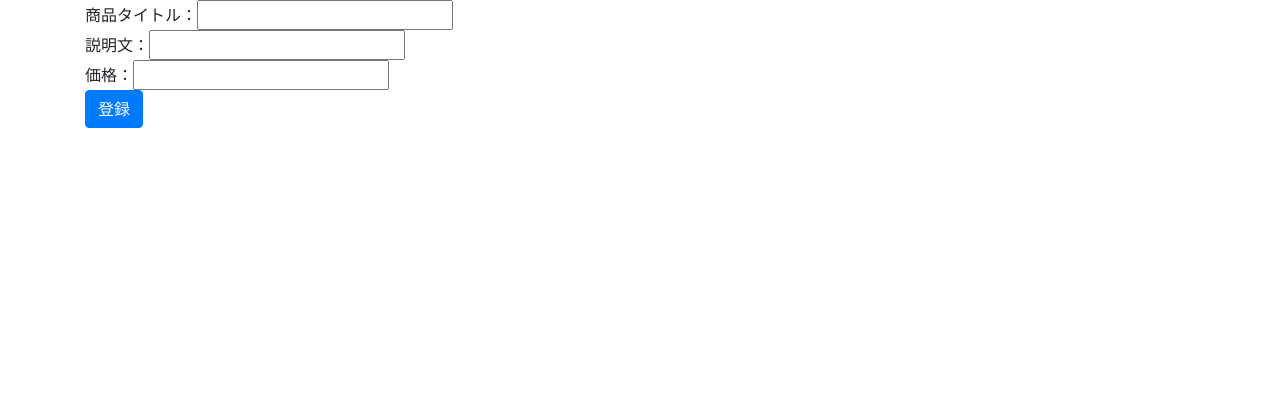
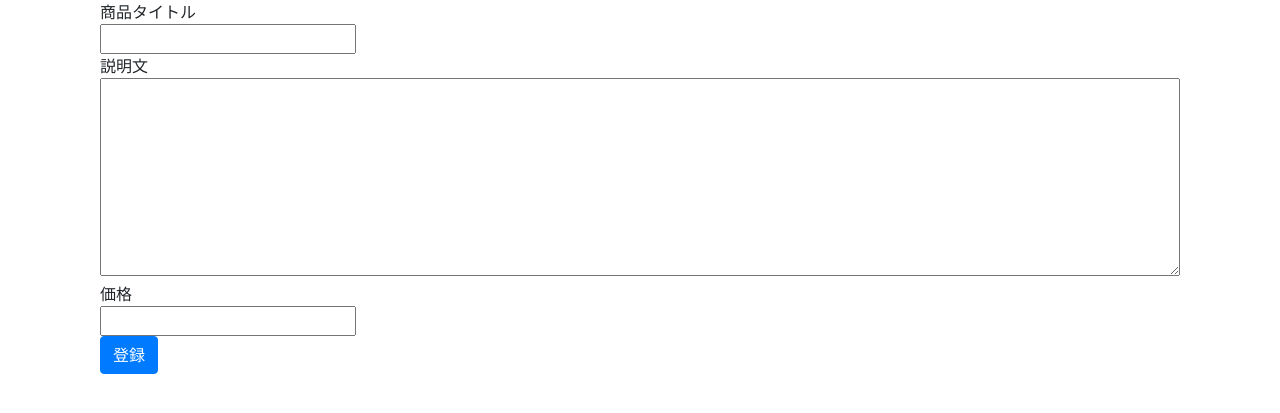
Before and after one commit to kazy21/teamLab_API, a PHP site: page /addItems.php in a window 1280 px wide. Shown: the top 413 px of the page. Run offline with PHP 8.4, Linux system fonts and the light colour scheme.

Commit message:
fix form

```diff
--- a/addItems.php
+++ b/addItems.php
@@ -5,11 +5,21 @@
 
 <div class="container">
   <div class="row">
-    <form action="/php/components/addMysql.php" method="GET">
-      <div class="col-12">商品タイトル：<input type="text" name="name" /></div>
-      <div class="col-12">説明文：<input type="text" name="description" /></div>
-      <div class="col-12">価格：<input type="text" name="price" /></div>
-      <div class="col-12"><input class="btn btn-primary" type="submit" value="登録" /></div>
+    <form action="/php/components/addMysql.php" method="GET" class="col-12">
+      <div class="col-12">
+        商品タイトル<br>
+        <input type="text" name="name" />
+      </div>
+      <div class="col-12">
+        説明文<br>
+        <textarea name="description" rows="8" cols="80" class="input-description"></textarea>
+      </div>
+      <div class="col-12">価格<br>
+        <input type="text" name="price" />
+      </div>
+      <div class="col-12">
+        <input class="btn btn-primary" type="submit" value="登録" />
+      </div>
     </form>
   </div>
 </div>
--- a/css/common.css
+++ b/css/common.css
@@ -13,3 +13,7 @@
 .product-info .price {
   font-size: 1.2em;
 }
+
+.input-description {
+  width: 100%;
+}
--- a/deleteItems.php
+++ b/deleteItems.php
@@ -10,7 +10,7 @@ $stmt = $db->query($sql);
 
 <div class="container">
   <div class="row">
-    削除したい項目を選択してください。
+    <span class="col-12">削除したい項目を選択してください。</span>
 <?php
 foreach ($stmt as $row) {
   print<<<EOT
--- a/selectChangeItems.php
+++ b/selectChangeItems.php
@@ -10,7 +10,7 @@ $stmt = $db->query($sql);
 
 <div class="container">
   <div class="row">
-    変更を行いたい項目を選択してください。
+    <span class="col-12">変更を行いたい項目を選択してください。</span>
 <?php
 foreach ($stmt as $row) {
   print<<<EOT
```
Also changed, not shown: changeItems.php (+15 -5 lines).
